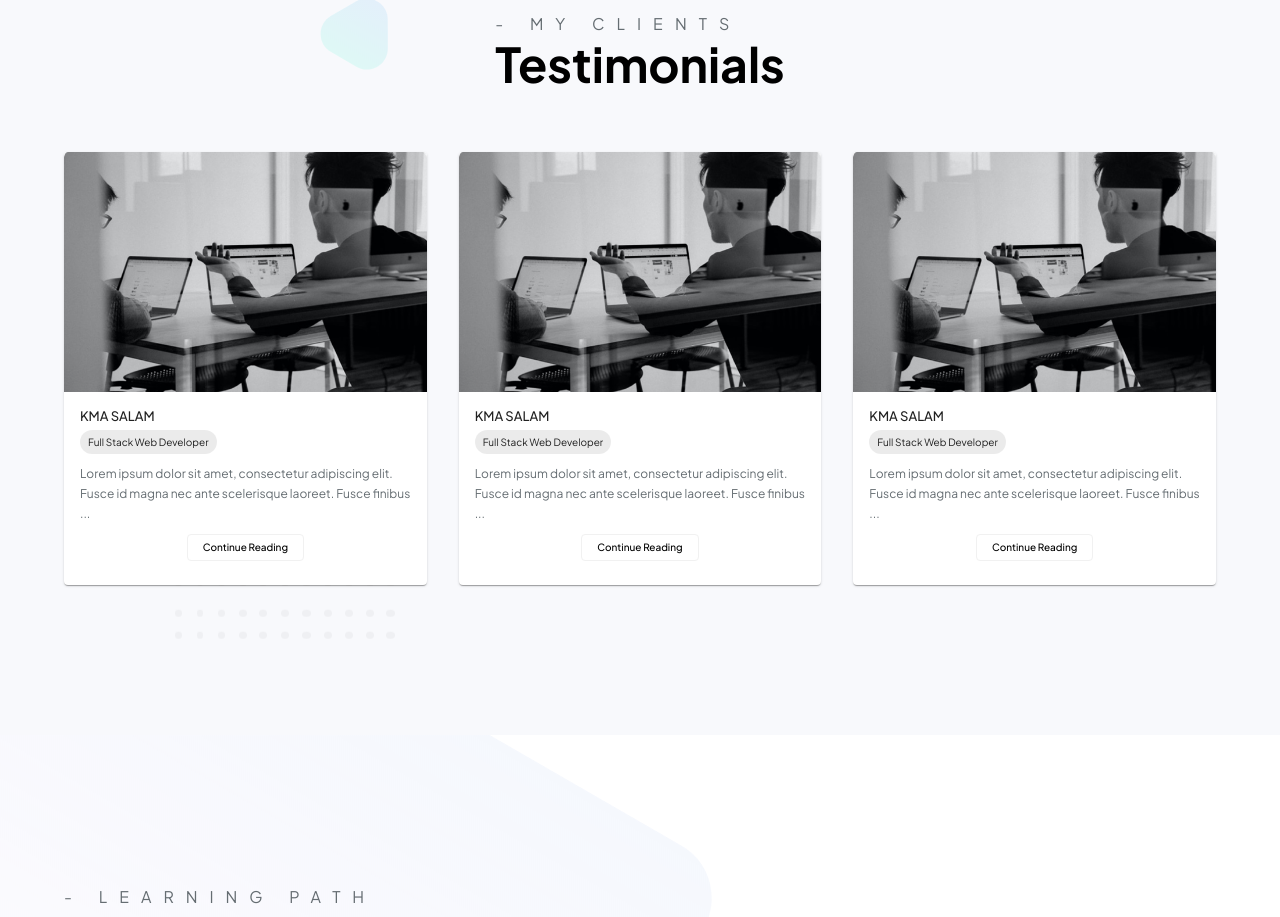
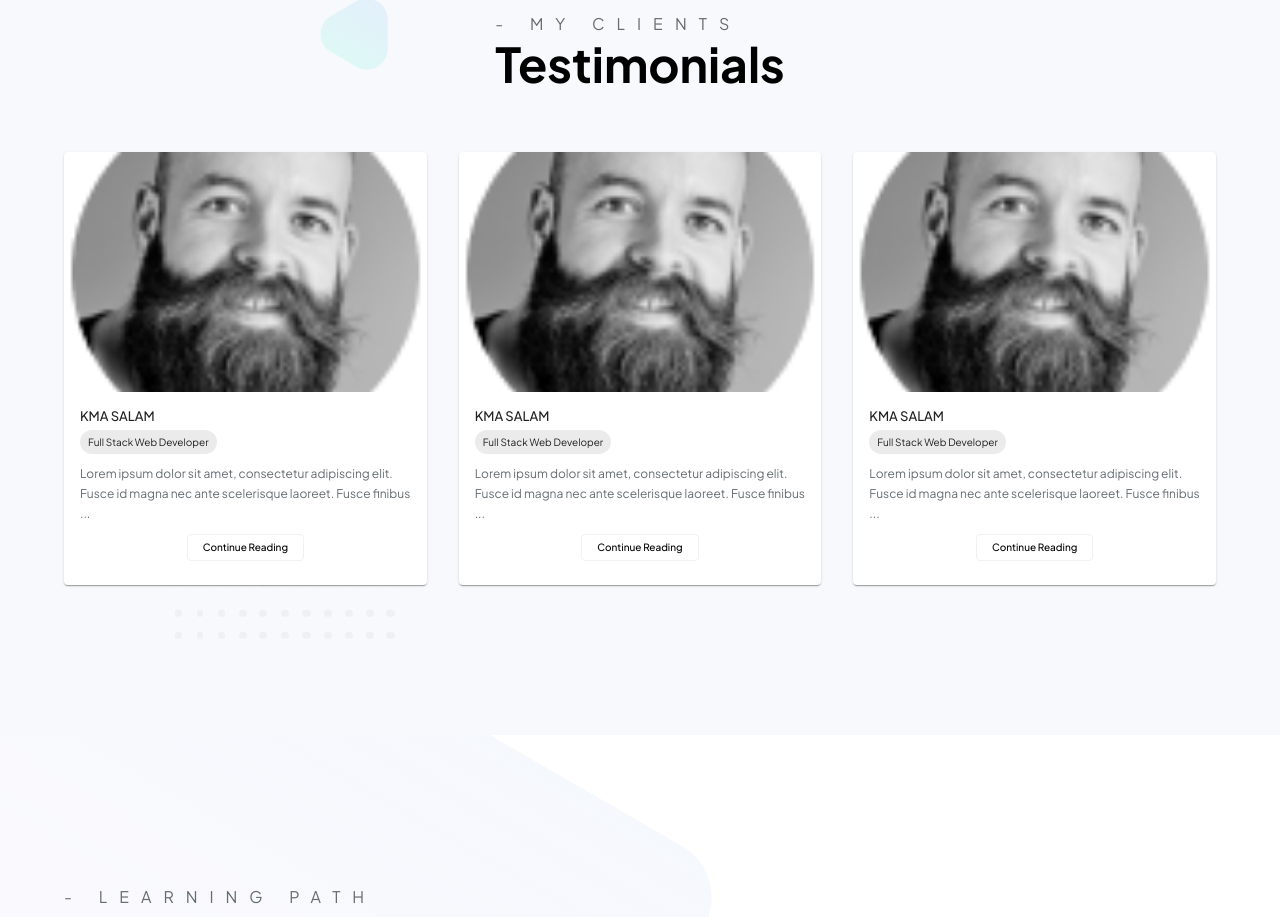
Before and after one commit to hasibulmahi/personal-portfolio, a Next.js app: page / in a window 1280 px wide. Shown: the part 2469-3386 px from the top of the page. Built offline with nearby package versions, Linux system fonts and the light colour scheme.

Commit message:
update testimonials pictures

```diff
--- a/components/testimonials/testimonial-seeds.js
+++ b/components/testimonials/testimonial-seeds.js
@@ -1,6 +1,6 @@
 export const ClientReview = [
   {
-    image: "/blog-1.png",
+    image: "/person-1.png",
     title: "KMA SALAM",
     description:
       "Lorem ipsum dolor sit amet, consectetur adipiscing elit. Fusce id magna nec ante scelerisque laoreet. Fusce finibus ...",
@@ -8,7 +8,7 @@ export const ClientReview = [
     btn: "Continue Reading",
   },
   {
-    image: "/blog-1.png",
+    image: "/person-1.png",
     title: "KMA SALAM",
     description:
       "Lorem ipsum dolor sit amet, consectetur adipiscing elit. Fusce id magna nec ante scelerisque laoreet. Fusce finibus ...",
@@ -16,7 +16,7 @@ export const ClientReview = [
     btn: "Continue Reading",
   },
   {
-    image: "/blog-1.png",
+    image: "/person-1.png",
     title: "KMA SALAM",
     description:
       "Lorem ipsum dolor sit amet, consectetur adipiscing elit. Fusce id magna nec ante scelerisque laoreet. Fusce finibus ...",
```
Also changed, not shown: public/person-1.png (added).
